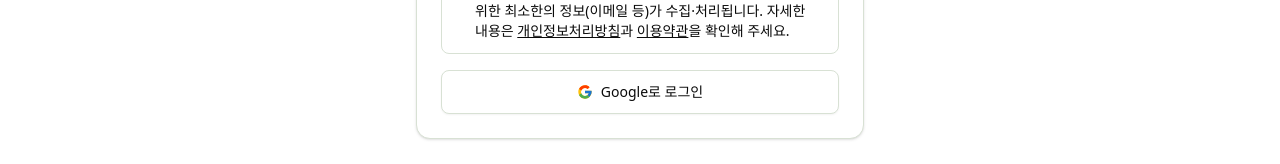
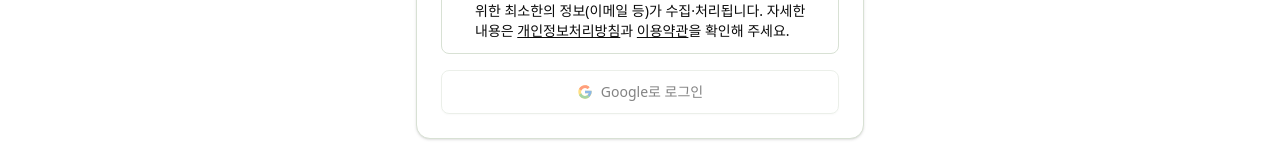
Before and after one commit to ykwimk/masil, a Next.js app in the folder apps/web/: page /login in a window 1280 px wide. Shown: the part 314-478 px from the top of the page. Built offline with nearby package versions, Linux system fonts and the light colour scheme; no server answers.

Commit message:
fix: 로그인 페이지 개인정보 수집 이용 비동의시 로그인 불가능하게 수정

```diff
--- a/apps/web/src/components/login/ConsentLogin.tsx
+++ b/apps/web/src/components/login/ConsentLogin.tsx
@@ -43,7 +43,7 @@ export function ConsentLogin({ redirectTo }: { redirectTo: string }) {
           </span>
         </label>
       </div>
-      <LoginButton redirectTo={redirectTo} />
+      <LoginButton redirectTo={redirectTo} disabled={!agree} />
     </div>
   );
 }
--- a/apps/web/src/components/login/LoginButton.tsx
+++ b/apps/web/src/components/login/LoginButton.tsx
@@ -4,13 +4,19 @@ import { signIn } from 'next-auth/react';
 import { Button } from '@/components/ui/button';
 import { cn } from '@/lib/utils';
 
-export function LoginButton({ redirectTo }: { redirectTo: string }) {
+interface LoginButtonProps {
+  redirectTo: string;
+  disabled: boolean;
+}
+
+export function LoginButton({ redirectTo, disabled }: LoginButtonProps) {
   return (
     <Button
       variant="outline"
       className={cn('h-11 w-full cursor-pointer bg-white')}
       onClick={() => signIn('google', { callbackUrl: redirectTo })}
       aria-label="Google로 로그인"
+      disabled={disabled}
     >
       <svg
         xmlns="http://www.w3.org/2000/svg"
```
